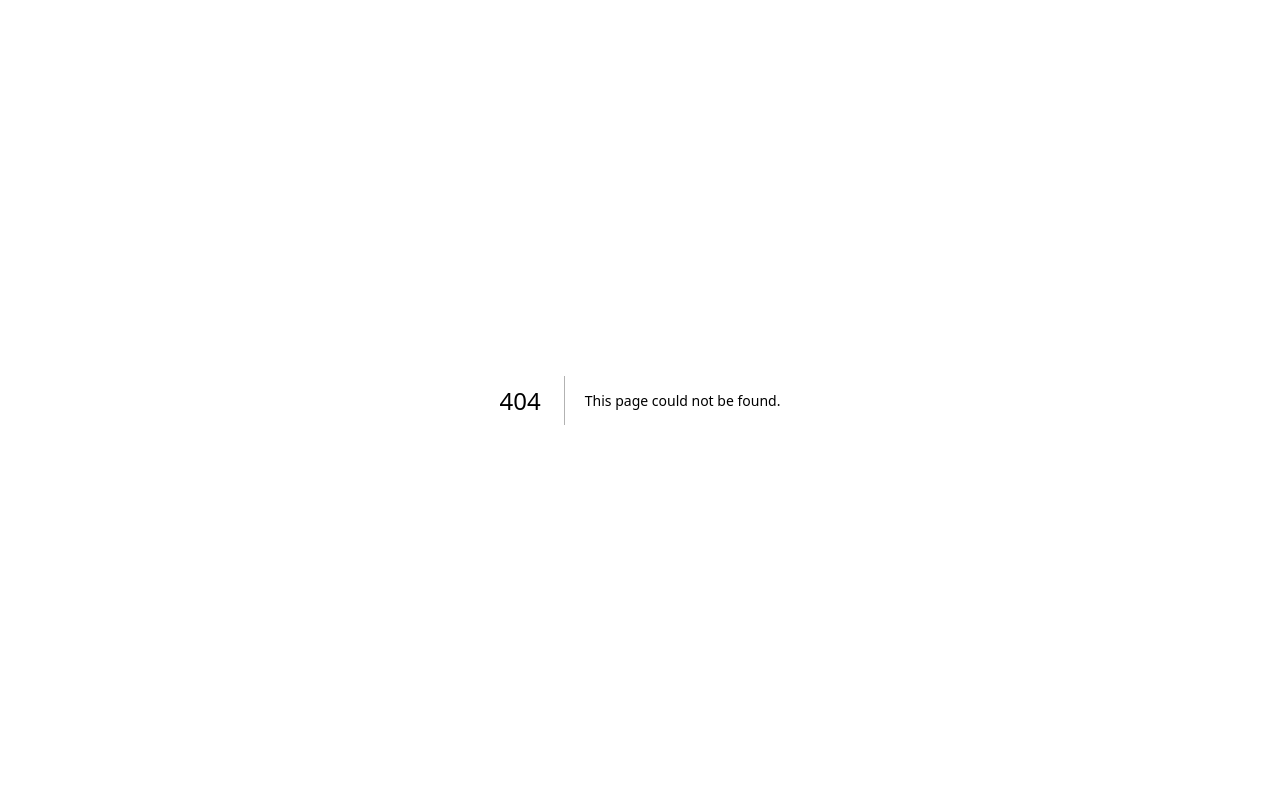
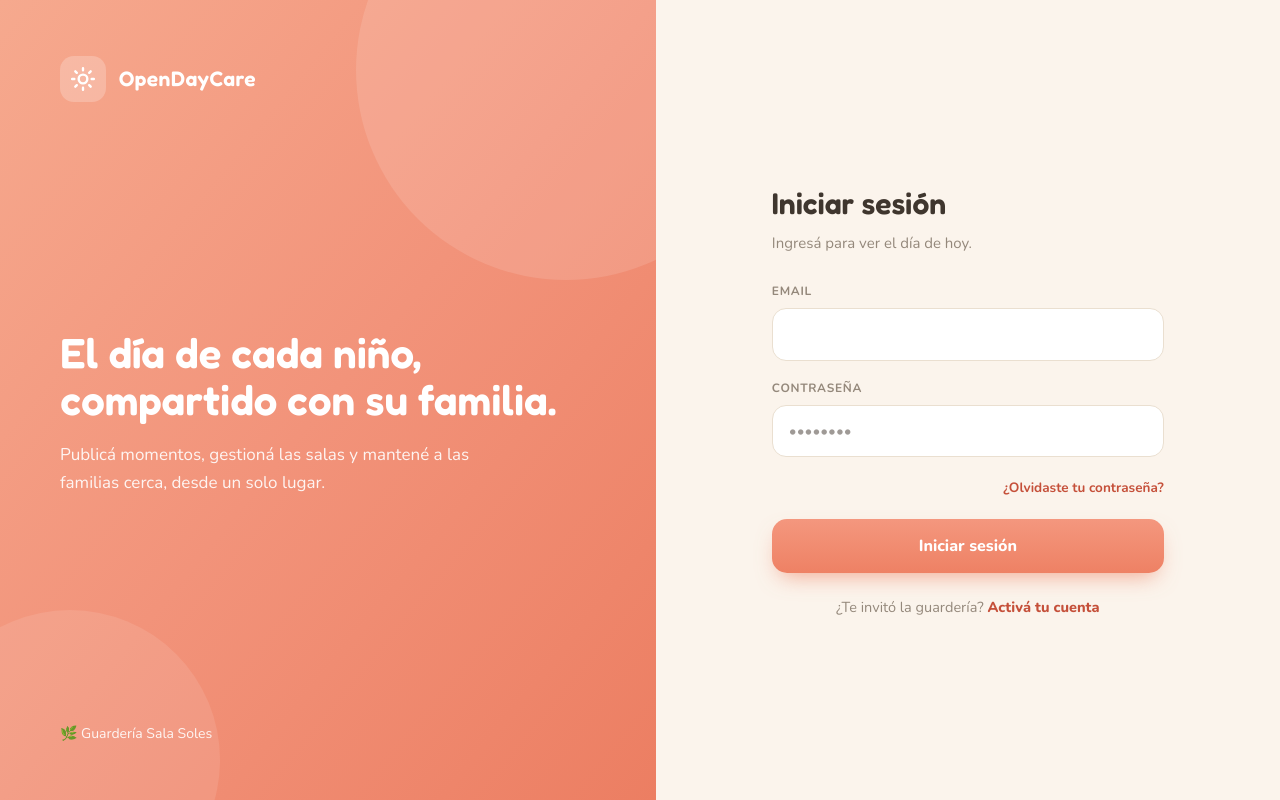
Before and after one commit to alvarosego01/06-open-daycare, a Next.js app: page /login in a window 1280 px wide. Before the commit this address had no page. Built offline with nearby package versions, Linux system fonts and the light colour scheme.

Commit message:
feat: implement LoginPage with authentication UI components

```diff
--- /dev/null
+++ b/app/(auth)/login/page.tsx
@@ -0,0 +1,47 @@
+import BrandHeroPanel from "@/components/auth/BrandHeroPanel";
+import FormField from "@/components/ui/FormField";
+import PrimaryButton from "@/components/ui/PrimaryButton";
+
+export default function LoginPage() {
+  return (
+    <div className="min-h-screen grid lg:grid-cols-[1.05fr_1fr]">
+      <BrandHeroPanel />
+
+      <div className="flex items-center justify-center p-10">
+        <div className="w-full max-w-[392px]">
+          <h2 className="font-heading font-semibold text-[30px] mb-1.5 text-text-primary">
+            Iniciar sesión
+          </h2>
+          <p className="mb-7 text-[#94887B] text-[15px]">
+            Ingresá para ver el día de hoy.
+          </p>
+
+          <FormField label="EMAIL" type="email" />
+          <FormField
+            label="CONTRASEÑA"
+            type="password"
+            placeholder="••••••••"
+          />
+
+          <div className="text-right mb-5">
+            <span className="text-[#C5503A] text-[13.5px] font-bold cursor-pointer">
+              ¿Olvidaste tu contraseña?
+            </span>
+          </div>
+
+          <PrimaryButton>Iniciar sesión</PrimaryButton>
+
+          <p className="text-center mt-6 text-[#94887B] text-[14.5px]">
+            ¿Te invitó la guardería?{" "}
+            <a
+              href="/activate"
+              className="text-[#C5503A] font-extrabold"
+            >
+              Activá tu cuenta
+            </a>
+          </p>
+        </div>
+      </div>
+    </div>
+  );
+}
--- /dev/null
+++ b/components/auth/BrandHeroPanel.tsx
@@ -0,0 +1,45 @@
+export default function BrandHeroPanel() {
+  return (
+    <div className="hidden lg:flex relative overflow-hidden bg-gradient-to-br from-[#F6A98E] via-[#F2937A] to-[#EC7E62] flex-col justify-between py-14 px-15 text-white">
+      <div className="absolute w-[420px] h-[420px] rounded-full bg-white/12 -top-[140px] -right-[120px]" />
+      <div className="absolute w-[300px] h-[300px] rounded-full bg-white/10 -bottom-[110px] -left-[80px]" />
+
+      <div className="flex items-center gap-[13px] relative">
+        <div className="w-[46px] h-[46px] rounded-[14px] bg-white/[.22] flex items-center justify-center">
+          <svg
+            width="26"
+            height="26"
+            viewBox="0 0 24 24"
+            fill="none"
+            stroke="#fff"
+            strokeWidth="2.2"
+            strokeLinecap="round"
+            strokeLinejoin="round"
+          >
+            <circle cx="12" cy="12" r="4" />
+            <path d="M12 2v2M12 20v2M4.9 4.9l1.4 1.4M17.7 17.7l1.4 1.4M2 12h2M20 12h2M4.9 19.1l1.4-1.4M17.7 6.3l1.4-1.4" />
+          </svg>
+        </div>
+        <span className="font-heading font-semibold text-[21px] tracking-[0.5px]">
+          OpenDayCare
+        </span>
+      </div>
+
+      <div className="relative">
+        <h1 className="font-heading font-semibold text-[42px] leading-[1.12] mb-[18px]">
+          El día de cada niño,
+          <br />
+          compartido con su familia.
+        </h1>
+        <p className="text-[17px] leading-[1.6] max-w-[430px] text-white/90">
+          Publicá momentos, gestioná las salas y mantené a las familias cerca,
+          desde un solo lugar.
+        </p>
+      </div>
+
+      <div className="relative text-[14px] text-white/90">
+        🌿 Guardería Sala Soles
+      </div>
+    </div>
+  );
+}
```
